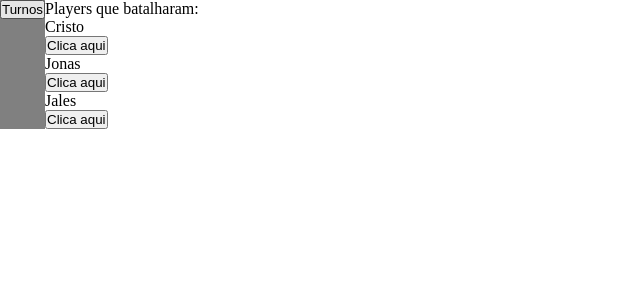
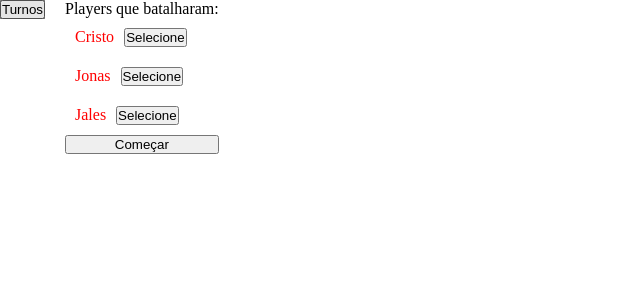
Before and after one commit to riobiss/rpg-web, a Next.js app: page /combat in a window 1280 px wide. Shown: the top 300 px of the page, without its empty margins (0-640 px from the left). Built offline with nearby package versions, Linux system fonts and the light colour scheme.

Commit message:
marker the select item

```diff
--- a/src/app/combat/page.module.css
+++ b/src/app/combat/page.module.css
@@ -1,7 +1,19 @@
 .container {
   display: flex;
   flex-direction: row;
+  gap: 20px;
 }
 .sideBar {
   background-color: grey;
+  height: max-content;
 }
+.containerInput {
+  display: flex;
+  flex-direction: column;
+}
+.containerCharacter {
+  padding: 10px;
+  display: flex;
+  flex-direction: row;
+  gap: 10px;
+}
--- a/src/app/combat/page.tsx
+++ b/src/app/combat/page.tsx
@@ -10,8 +10,8 @@ export default function CombatPage() {
 
   function pushTurn(p: Character) {
     setTurnos((prev) => {
-      const jaFoi = prev.some((t) => t.id === p.id)
-      if (jaFoi) return prev
+      const rpgSelect = prev.some((t) => t.id === p.id)
+      if (rpgSelect) return prev
       return [...prev, p]
     })
   }
@@ -28,12 +28,19 @@ export default function CombatPage() {
         <p>Players que batalharam:</p>
         {players.map((p) => {
           return (
-            <div key={p.id}>
-              <p>{p.name}</p>
-              <button onClick={() => pushTurn(p)}>Clica aqui</button>
+            <div className={styles.containerCharacter} key={p.id}>
+              <p
+                style={{
+                  color: turnos.find((c) => c.id === p.id) ? "green" : "red",
+                }}
+              >
+                {p.name}
+              </p>
+              <button onClick={() => pushTurn(p)}>Selecione</button>
             </div>
           )
         })}
+        <button>Começar</button>
       </div>
     </div>
   )
```
